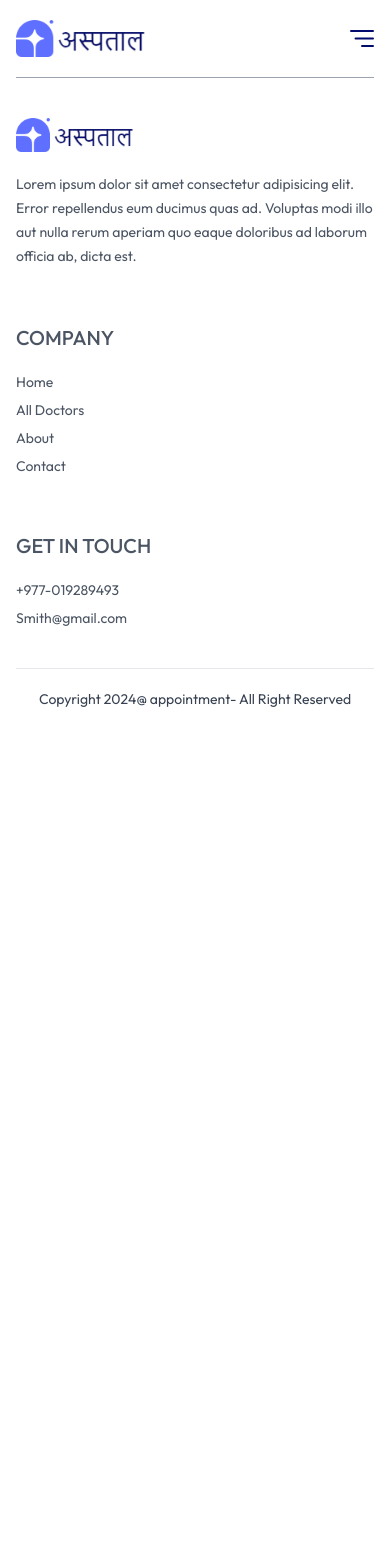
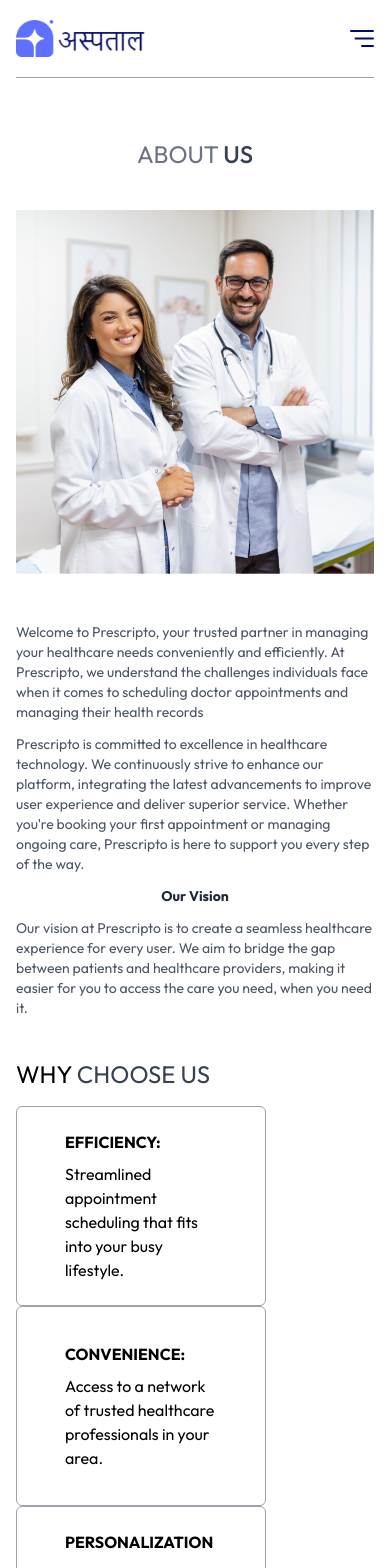
Before and after one commit to SmithMaharjan/appointment, a React (Vite) app: page /about in a window 390 px wide. Shown: the top 1568 px of the page. Before the commit the page ends 844 px from the top, so only its background shows below. Built offline with nearby package versions, Linux system fonts and the light colour scheme.

Commit message:
responsive about us page

```diff
--- a/src/pages/About.jsx
+++ b/src/pages/About.jsx
@@ -1,8 +1,48 @@
 import React from 'react'
+import { assets } from '../assets/assets_frontend/assets'
 
 const About = () => {
     return (
-        <div></div>
+        <div>
+            <div className=' text-center text-2xl pt-10 text-gray-500'>
+                <p>ABOUT <span className=' text-gray-700 font-medium'>US</span> </p>
+            </div>
+            <div className=' flex flex-col md:flex-row justify-center gap-12 my-10 flex-wrap items-center'>
+                <div >
+                    <img className=' md:max-w-[360px]' src={assets.about_image} />
+
+                </div>
+                <div className='justify-center  flex flex-col gap-3 items-center flex-1 md:w-2/4 md:min-w-72 text-sm text-gray-600'>
+                    <p>Welcome to Prescripto, your trusted partner in managing your healthcare needs conveniently and efficiently. At Prescripto, we understand the challenges individuals face when it comes to scheduling doctor appointments and managing their health records</p>
+                    <p>Prescripto is committed to excellence in healthcare technology. We continuously strive to enhance our platform, integrating the latest advancements to improve user experience and deliver superior service. Whether you're booking your first appointment or managing ongoing care, Prescripto is here to support you every step of the way.
+
+                    </p>
+                    <b className='text-gray-800'>Our Vision</b>
+                    <p>Our vision at Prescripto is to create a seamless healthcare experience for every user. We aim to bridge the gap between patients and healthcare providers, making it easier for you to access the care you need, when you need it.</p>
+                </div>
+            </div>
+            <div className='text-2xl my-4 sm:text-center '>
+                <p>WHY <span className=' text-gray-700'>CHOOSE US</span> </p>
+
+            </div>
+            <div className=' flex flex-col sm:gap-6 md:gap-9 justify-center md:flex-row flex-wrap sm:items-center md:items-end'>
+                <div className=' border border-gray-400 min-w-[200px] max-w-[250px] rounded-md p-12 justify-center flex flex-col gap-2 hover:bg-primary hover:text-white duration-300 transition-all cursor-pointer h-[200px]'>
+                    <b className=''>EFFICIENCY:
+                    </b>
+                    <p>Streamlined appointment scheduling that fits into your busy lifestyle.</p>
+                </div>
+                <div className=' border border-gray-400 min-w-[200px] max-w-[250px] rounded-md p-12 justify-center flex flex-col gap-2 hover:bg-primary hover:text-white duration-300 transition-all cursor-pointer h-[200px]'>
+                    <b className=''>CONVENIENCE:</b>
+                    <p>Access to a network of trusted healthcare professionals in your area.</p>
+                </div>
+                <div className=' border border-gray-400 min-w-[200px] max-w-[250px] rounded-md p-12 justify-center flex flex-col gap-2 hover:bg-primary hover:text-white duration-300 transition-all cursor-pointer h-[200px]'>
+                    <b className=''>PERSONALIZATION</b>
+                    <p>Tailored recommendations and reminders to help you stay on top of your health.</p>
+                </div>
+            </div>
+
+
+        </div>
     )
 }
 
```
